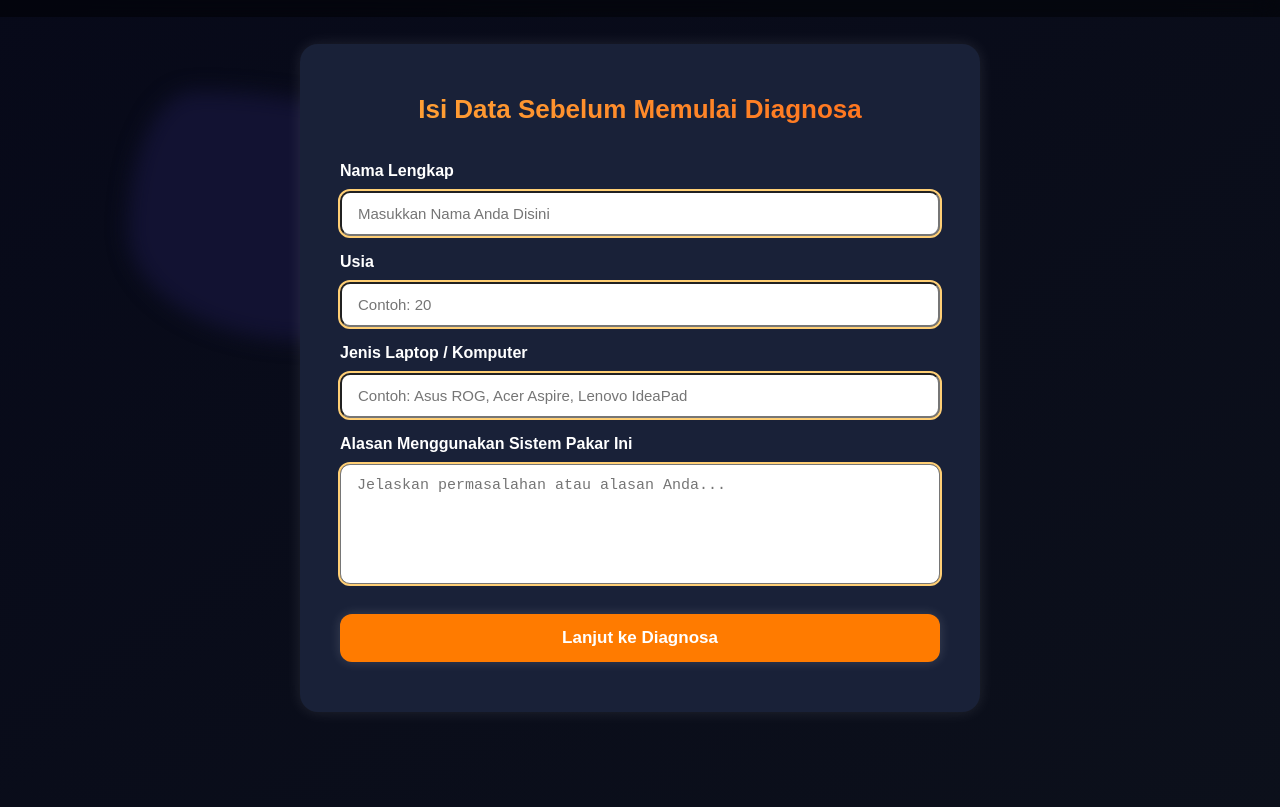
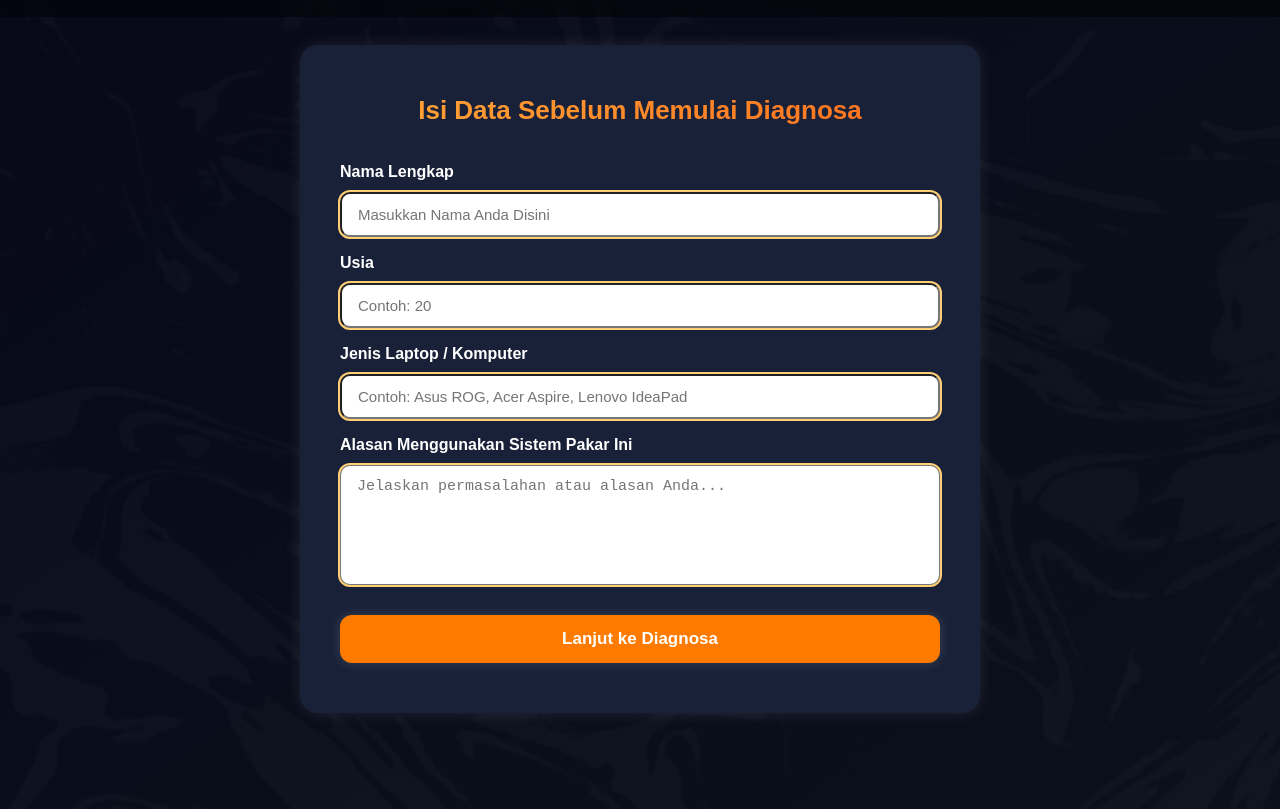
Before and after one commit to FadilMS18/sistem_pakar_pakarDotCom, a plain HTML site: page form-user.html in a window 1280 px wide. Shown: the part 51-860 px from the top of the page. Drawn offline with Linux system fonts and the light colour scheme.

Commit message:
finished the design on form user
added texture background to make the site feels bit more alive

```diff
--- a/form-user.css
+++ b/form-user.css
@@ -9,10 +9,23 @@ a {
 }
 
 body {
-    margin: 0;
     font-family: outfit, "Poppins", sans-serif;
     background: linear-gradient(to right bottom, rgba(7, 9, 25), rgba(12, 16, 27));
     position: relative;
+    min-height: 100vh;
+    padding: 1px;
+}
+
+.texture-bg{
+    background: url(./assets/IMG/texture-bg-paint-removebg-preview.png);
+    background-size: cover;
+    position: absolute;
+    top:0;
+    left: 0;
+    right: 0;
+    height: 100%;
+    z-index: -1;
+    opacity: .03;
 }
 
 /* HEADER */
@@ -131,25 +144,6 @@ button:hover {
     box-shadow: 0 0 12px rgba(255, 255, 255, .25);
 }
 
-.blob{
-    position: absolute;
-    top: 0;
-    height: 250px;
-    width: 350px;
-    border-radius: 10px ;
-    z-index: -1;
-
-}
-
-.blob1{
-    left:10%;
-    top:7%;
-    background: rgba(18, 18, 50);
-    /* background: linear-gradient(90deg, rgba(27, 33, 62, .3), rgba(38, 36, 67, .3));; */
-    border-radius: 19% 81% 49% 51% / 56% 47% 53% 44%  ;
-    filter: blur(10px);
-}
-
 @keyframes fadeIn {
     from {
         opacity: 0;
--- a/form-user.html
+++ b/form-user.html
@@ -7,6 +7,7 @@
     <link rel="stylesheet" href="./form-user.css" />
   </head>
   <body>
+    <div class="texture-bg"></div>
     <header>
       <h1>Pakar Dotcom</h1>
       <nav>
@@ -42,10 +43,5 @@
         <button type="submit">Lanjut ke Diagnosa</button>
       </form>
     </div>
-    <div class="blob blob1"></div>
-    <div class="blob blob2"></div>
-    <div class="blob blob3"></div>
-    <div class="blob blob4"></div>
-    <div class="blob blob5"></div>
   </body>
 </html>
```
Also changed, not shown: assets/IMG/texture-bg-paint-removebg-preview.png (added).
